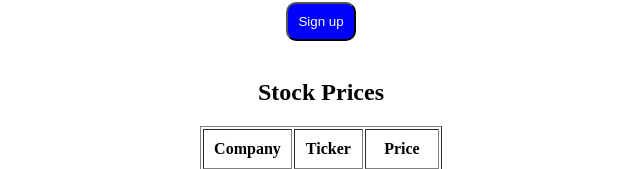
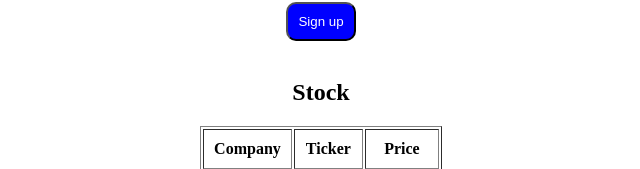
Before and after one commit to angirekulavasantha9/zerodha_clone_04, a plain HTML site: page index.html in a window 1280 px wide. Shown: the part 2555-2724 px from the top of the page, without its empty margins (319-959 px from the left). Drawn offline with Linux system fonts and the light colour scheme.

Commit message:
removed prices

```diff
--- a/index.html
+++ b/index.html
@@ -65,7 +65,7 @@
     </section>
 
     <section>
-        <h1>Stock Prices</h1>
+        <h1>Stock </h1>
     <table border="1" cellpadding="10">
     <tr>
         <th>Company</th>
```
